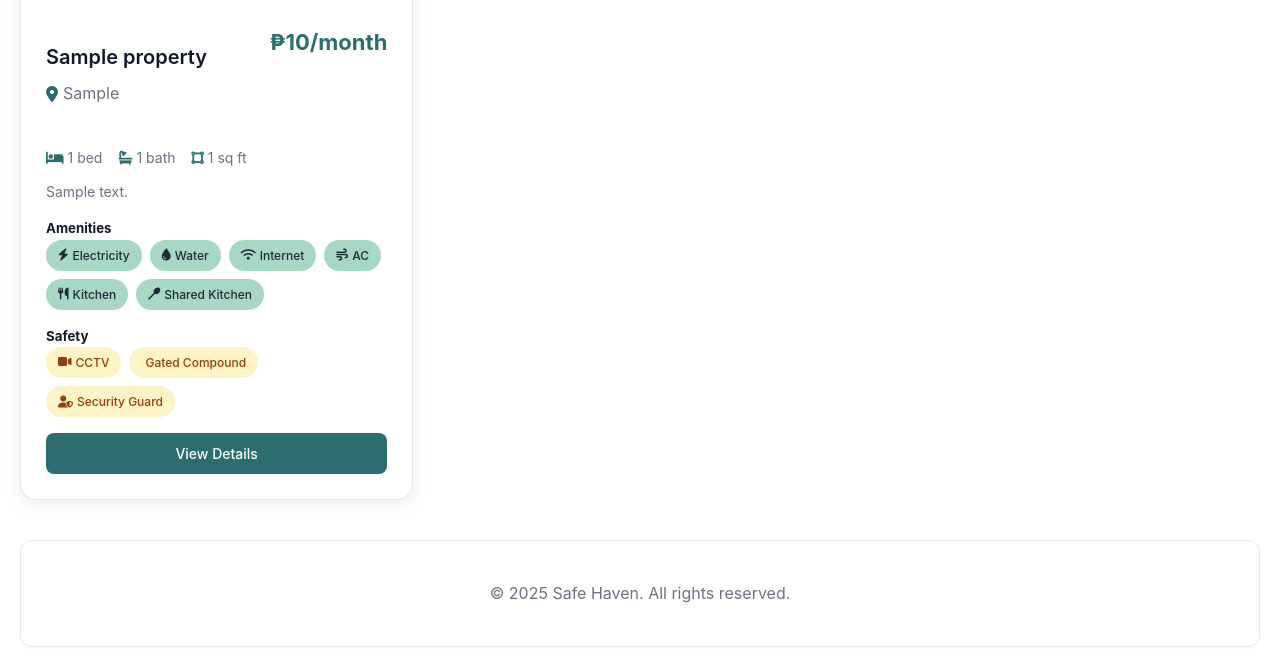
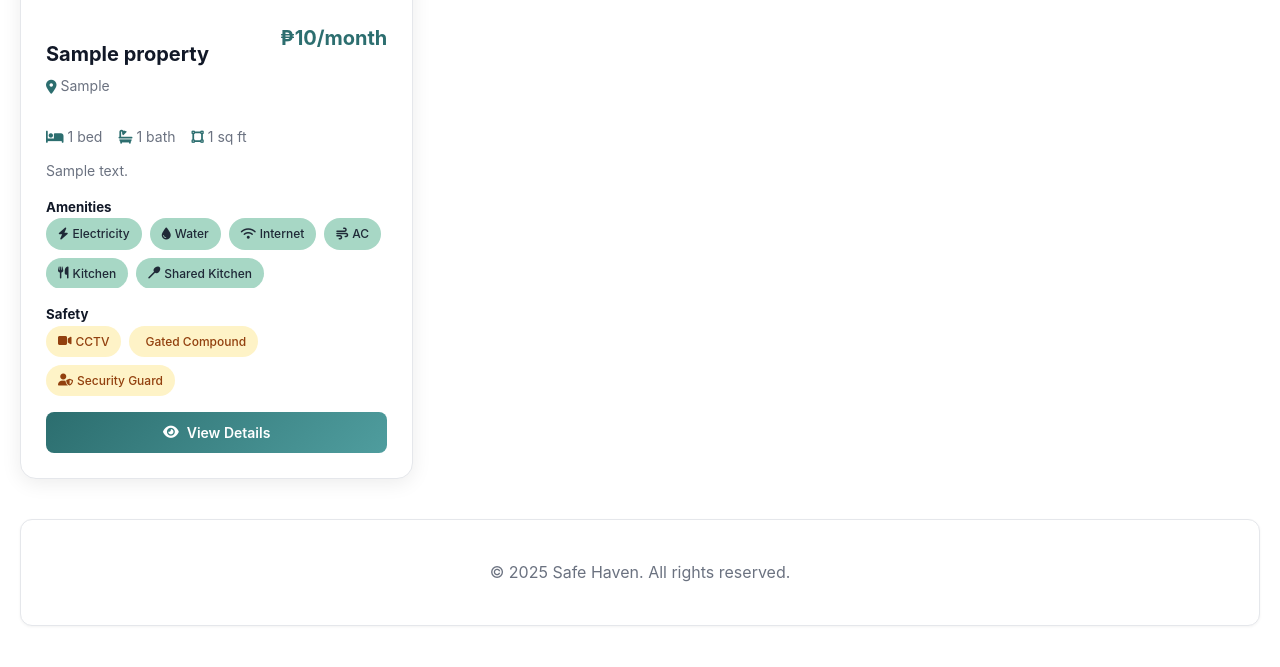
Before and after one commit to Pochyy/CSIT327-G2-Safe-Housing-Management-System, a Django app: page /renter/ in a window 1280 px wide; the page is wider, and only the part inside the window is pictured. Shown: the part 740-1407 px from the top of that part. After the commit the page ends 1366 px from the top of that part, so only its background shows below. Run offline with Django 5.2, Linux system fonts and the light colour scheme; a user stored in the database is signed in; tables that the repository leaves empty hold one stand-in row (values such as "Sample post").

Commit message:
refactor(renter): update renter page styles and functionality

```diff
--- a/Safe_Housing_Management_System/static/renterPage/renter.css
+++ b/Safe_Housing_Management_System/static/renterPage/renter.css
@@ -443,38 +443,6 @@ body {
     flex-direction: column;
 }
 
-.property-header {
-    display: flex;
-    justify-content: space-between;
-    align-items: flex-start;
-    margin-bottom: 12px;
-}
-
-.property-title {
-    font-size: 20px;
-    font-weight: 600;
-    color: var(--dark);
-    margin-bottom: 8px;
-    flex: 1;
-    margin-right: 16px;
-}
-
-.property-price {
-    font-size: 22px;
-    font-weight: 700;
-    color: var(--primary);
-    white-space: nowrap;
-}
-
-.property-location {
-    color: var(--secondary);
-    margin-bottom: 12px;
-    font-size: 16px;
-    display: flex;
-    align-items: center;
-    gap: 5px;
-}
-
 .property-location i {
     color: var(--primary);
 }
@@ -577,22 +545,31 @@ body {
 
 /* View Details Button */
 .view-details-btn {
-    background-color: var(--primary);
+    background: linear-gradient(135deg, var(--primary), var(--primary-light));
     color: white;
     border: none;
     padding: 12px 20px;
     border-radius: 8px;
-    font-weight: 500;
+    font-weight: 600;
     cursor: pointer;
-    transition: background-color 0.2s;
+    transition: all 0.3s ease;
     width: 100%;
     margin-top: auto;
     font-size: 14px;
+    text-decoration: none !important;
+    display: flex;
+    align-items: center;
+    justify-content: center;
+    gap: 8px;
 }
 
 .view-details-btn:hover {
-    background-color: var(--primary-dark);
-}
+    background: linear-gradient(135deg, var(--primary-dark), var(--primary));
+    transform: translateY(-2px);
+    box-shadow: 0 4px 12px rgba(44, 110, 111, 0.3);
+    text-decoration: none !important;
+}
+
 
 /* ENHANCED LIST VIEW STYLES */
 .property-list {
@@ -2026,3 +2025,97 @@ footer {
         display: grid !important;
     }
 }
+
+
+.property-header {
+    display: flex !important;
+    justify-content: space-between !important;
+    align-items: flex-start !important;
+    margin-bottom: 12px !important;
+    gap: 16px !important;
+}
+
+.property-info {
+    flex: 1 !important;
+    min-width: 0 !important;
+}
+
+.property-title {
+    font-size: 20px !important;
+    font-weight: 700 !important;
+    color: var(--dark) !important;
+    margin: 0 !important;
+    padding: 0 !important;
+    line-height: 1.3 !important;
+    word-wrap: break-word !important;
+}
+
+.property-location {
+    margin: 8px 0 0 0 !important;
+    font-size: 14px !important;
+    color: #6b7280 !important;
+    display: flex !important;
+    align-items: center !important;
+    gap: 4px !important;
+}
+
+.property-location i {
+    color: var(--primary) !important;
+}
+
+.property-price {
+    font-size: 20px !important;
+    font-weight: 700 !important;
+    color: var(--primary) !important;
+    white-space: nowrap !important;
+    flex-shrink: 0 !important;
+    margin: 0 !important;
+    padding: 0 !important;
+    line-height: 1.3 !important;
+    align-self: flex-start !important;
+}
+
+
+   .property-grid .property-card .property-content .property-header {
+    display: flex !important;
+    flex-direction: row !important;
+    justify-content: space-between !important;
+    align-items: flex-start !important;
+    margin-bottom: 12px !important;
+    gap: 16px !important;
+}
+
+.property-grid .property-card .property-content .property-header .property-info {
+    flex: 1 !important;
+    min-width: 0 !important;
+    display: flex !important;
+    flex-direction: column !important;
+}
+
+.property-grid .property-card .property-content .property-header .property-info .property-title {
+    font-size: 20px !important;
+    font-weight: 700 !important;
+    color: var(--dark) !important;
+    margin: 0 !important;
+    padding: 0 !important;
+    line-height: 1.3 !important;
+}
+
+.property-grid .property-card .property-content .property-header .property-info .property-location {
+    margin: 8px 0 0 0 !important;
+    font-size: 14px !important;
+    color: #6b7280 !important;
+}
+
+.property-grid .property-card .property-content .property-header .property-price {
+    font-size: 20px !important;
+    font-weight: 700 !important;
+    color: #2C6E6F !important;
+    white-space: nowrap !important;
+    flex-shrink: 0 !important;
+    margin: 0 !important;
+    padding: 0 !important;
+    line-height: 1.3 !important;
+}
+
+/* Remove any span specific styles that might interfere */
--- a/Safe_Housing_Management_System/static/renterPage/renter.js
+++ b/Safe_Housing_Management_System/static/renterPage/renter.js
@@ -641,3 +641,41 @@ document.addEventListener('DOMContentLoaded', function() {
         commentsList.scrollTop = 0;
     }
 });
+
+// Rejection Modal Functions
+function showRejectModal() {
+    console.log('Opening reject modal...');
+    const modal = document.getElementById('rejectModal');
+    if (modal) {
+        modal.style.display = 'flex';
+    } else {
+        console.error('Reject modal not found!');
+    }
+}
+
+function closeRejectModal() {
+    console.log('Closing reject modal...');
+    const modal = document.getElementById('rejectModal');
+    if (modal) {
+        modal.style.display = 'none';
+    }
+}
+
+// Close modal on escape key
+document.addEventListener('keydown', function(e) {
+    if (e.key === 'Escape') {
+        closeRejectModal();
+    }
+});
+
+// Close modal when clicking outside
+document.addEventListener('DOMContentLoaded', function() {
+    const rejectModal = document.getElementById('rejectModal');
+    if (rejectModal) {
+        rejectModal.addEventListener('click', function(e) {
+            if (e.target === this) {
+                closeRejectModal();
+            }
+        });
+    }
+});
--- a/Safe_Housing_Management_System/templates/renterPage.html
+++ b/Safe_Housing_Management_System/templates/renterPage.html
@@ -8,8 +8,10 @@
         <title>Renter Dashboard - Safe Haven</title>
         {% load static %}
         <link rel="stylesheet" href="https://cdnjs.cloudflare.com/ajax/libs/font-awesome/6.4.0/css/all.min.css">
-        <link rel="stylesheet" href="{% static 'renterPage/renter.css' %}">
+        <link rel="stylesheet" href="{% static 'renterPage/renter.css' %}?v=3">
+
     </head>
+
     <body>
         <!-- Header Container -->
         <div class="header-container">
@@ -293,7 +295,7 @@
                         </div>
                     </div>
                     <button class="view-details-btn" data-property-id="{{ property.id }}">
-                        View Details
+                        <i class="fas fa-eye"></i> View Details
                     </button>
                 </div>
             </div>
@@ -314,7 +316,22 @@
         <!-- Overlay for modal -->
         <div class="modal-overlay" id="modalOverlay"></div>
 
-        <script src="{% static 'renterPage/renter.js' %}"></script>
+        <script>
+            // Force price alignment after page loads
+            document.addEventListener('DOMContentLoaded', function() {
+                const prices = document.querySelectorAll('.property-price');
+                prices.forEach(price => {
+                    price.style.setProperty('display', 'inline-block', 'important');
+                    price.style.setProperty('width', 'auto', 'important');
+                    price.style.setProperty('max-width', 'none', 'important');
+                });
+            });
+            </script>
+
+            <script src="{% static 'renterPage/renter.js' %}"></script>
+            </body>
+            </html>
+
 
     </body>
     </html>
```
Also changed, not shown: other parts of Safe_Housing_Management_System/static/renterPage/renter.css (+38 -16 lines).
